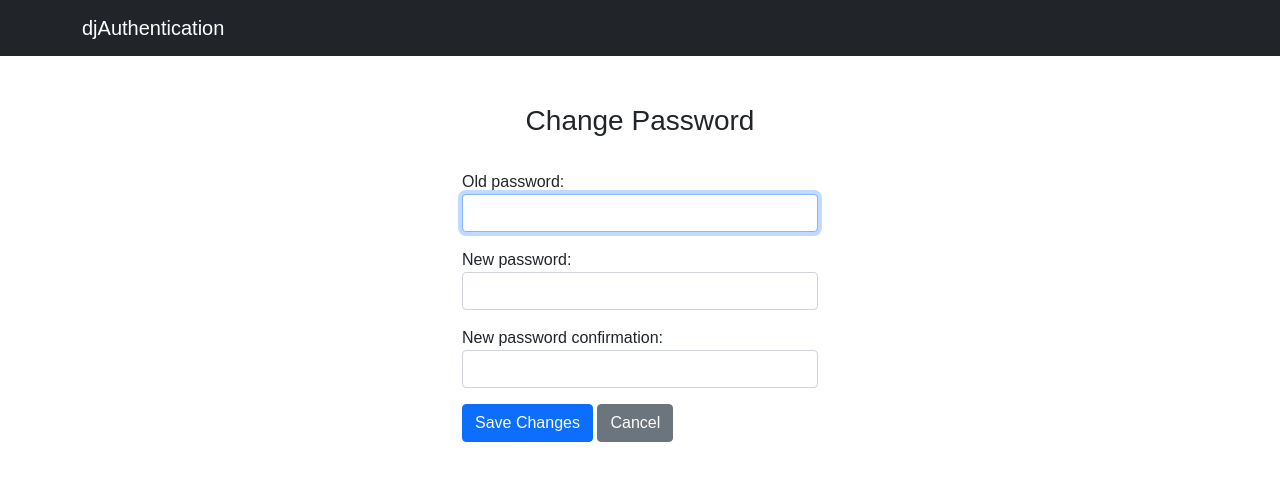
After one commit to thisispawann/HeartDiseasePrediction, a Django app: page /change_password/ in a window 1280 px wide. The commit adds this page. Shown: the top 481 px of the page. Run offline with Django 3.2, Linux system fonts and the light colour scheme; a user stored in the database is signed in; some libraries are stand-ins or nearby versions.

Commit message:
change password

```diff
--- a/prediction/urls.py
+++ b/prediction/urls.py
@@ -10,4 +10,6 @@ urlpatterns = [
     path('login/', auth_views.LoginView.as_view(), name='login'),
     path('home/', home, name='home'),
     path('logout/', auth_views.LogoutView.as_view(), name='logout'),
+    path('change_password/', auth_views.PasswordChangeView.as_view(), name='change_password'),
+    path('password_change_done', auth_views.PasswordChangeDoneView.as_view(), name='password_change_done')
 ]
--- a/templates/home.html
+++ b/templates/home.html
@@ -31,7 +31,7 @@
             </div>
           </a>
           <div class="dropdown-menu dropdown-menu-end">
-            <a href="" class="dropdown-item"
+            <a href="{% url 'change_password' %}" class="dropdown-item"
               >Change Password</a
             >
             <a href="{% url 'logout' %}" class="dropdown-item">Logout</a>
--- /dev/null
+++ b/templates/registration/password_change_form.html
@@ -0,0 +1,27 @@
+{% extends 'home.html' %} {% block head %}
+<title>Change Password</title>
+{% endblock %} {% block body %}
+<nav class="navbar navbar-expand-lg navbar-dark bg-dark">
+  <div class="container">
+    <a href="{% url 'index' %}" class="navbar-brand">djAuthentication</a>
+  </div>
+</nav>
+<div class="container">
+  <h3 class="mt-5 mb-3 text-center">Change Password</h3>
+  <div class="row">
+    <div class="col-md-4"></div>
+    <div class="col-md-4">
+      <form method="POST">
+        {% csrf_token %} {% include 'bs5_form.html' with form=form %}
+        <div class="mt-3">
+          <button class="btn btn-primary" type="submit" name="button">
+            Save Changes
+          </button>
+          <a href="{% url 'home' %}" class="btn btn-secondary">Cancel</a>
+        </div>
+      </form>
+    </div>
+    <div class="col-md-4"></div>
+  </div>
+</div>
+{% endblock%}
```
Also changed, not shown: templates/registration/password_change_done.html (added, +16 -0 lines), db.sqlite3.
